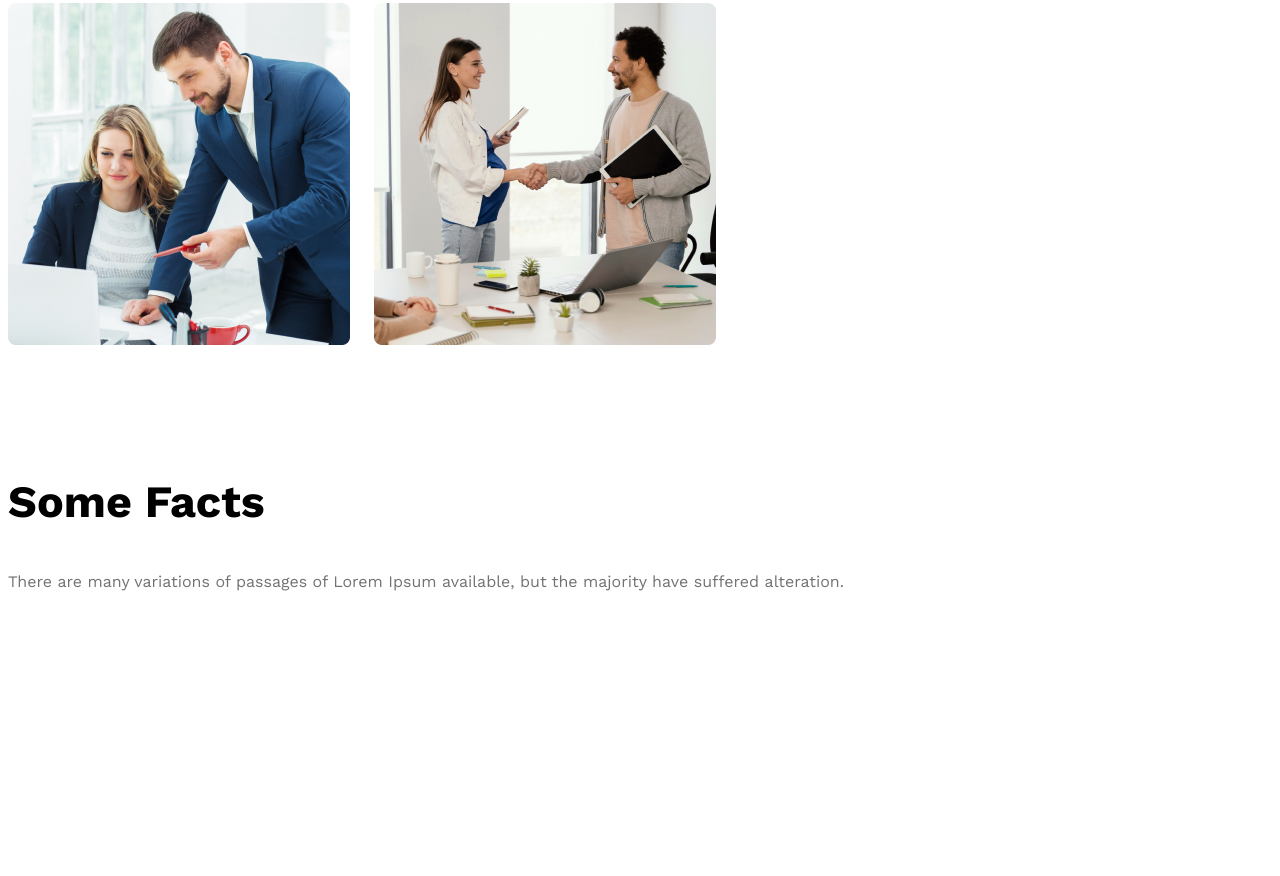
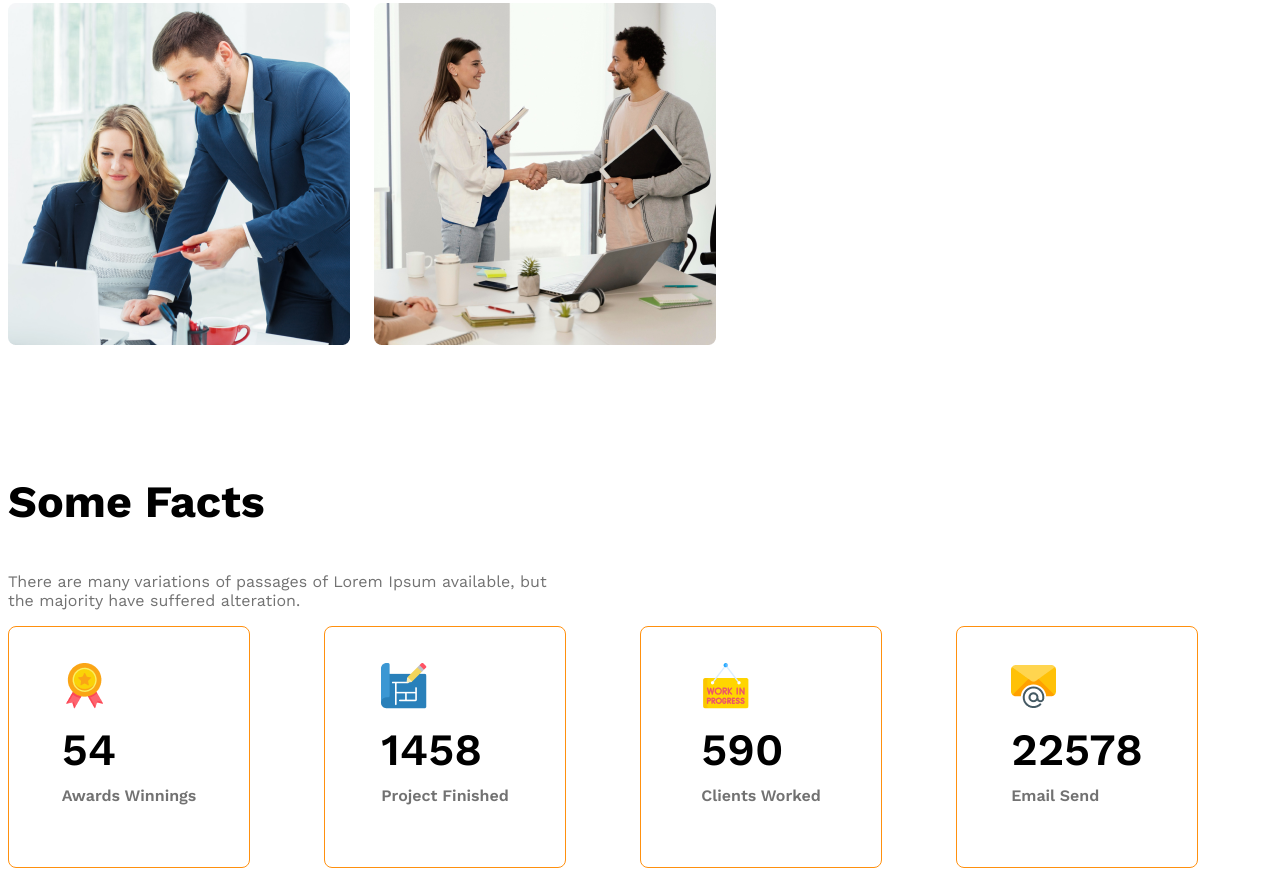
Before and after one commit to zarin857/g3-architect-website, a plain HTML site: page index.html in a window 1280 px wide. Shown: the part 1583-2459 px from the top of the page. Before the commit the page ends 2190 px from the top, so only its background shows below. Drawn offline with nearby package versions, Linux system fonts and the light colour scheme.

Commit message:
added feture-description and display flex

```diff
--- a/index.html
+++ b/index.html
@@ -50,8 +50,22 @@
     <!-- some facts -->
      <section class="some-facts">
         <h3 class="section-title">Some Facts</h3>
-        <p class="text-light-gray">There are many variations of passages of Lorem Ipsum available, but the majority have suffered alteration.</p>
-
+        <p class="text-light-gray fact-description">There are many variations of passages of Lorem Ipsum available, but the majority have suffered alteration.</p>
+        <div class="fact-container">
+            <div class="fact display-flex"><div><img src="images/icons/ribon.png" alt="" class="fact-icon">
+            <h4 class="fact-number">54</h4>
+            <h5 class="fact-name text-light-gray">Awards Winnings</h5></div></div>
+            <div class="fact display-flex">
+            <div><img src="images/icons/projects.png" alt="" class="fact-icon">
+            <h4 class="fact-number">1458</h4>
+            <h5 class="fact-name text-light-gray">Project Finished</h5></div></div>
+            <div class="fact display-flex"><div><img src="images/icons/customers.png" alt="" class="fact-icon">
+            <h4 class="fact-number">590</h4>
+            <h5 class="fact-name text-light-gray">Clients Worked</h5></div></div>
+            <div class="fact display-flex"><div><img src="images/icons/email.png" alt="" class="fact-icon">
+            <h4 class="fact-number">22578</h4>
+            <h5 class="fact-name text-light-gray">Email Send</h5></div></div>
+        </div>
      </section>
 </main>
 <footer></footer>
--- a/styles/architect.css
+++ b/styles/architect.css
@@ -122,6 +122,33 @@ main > section{
     gap: 24px;
 
 }
+/* some facts related style */
+.fact-container{
+    display: grid;
+   grid-template-columns: repeat(4, 1fr);
+}
+.fact{
+    border: 1px solid #FF900E;
+    width: 240px;
+    height: 240px;
+    border-radius: 8px;
+    justify-content: center;
+    align-items: center;
+}
+.fact-number{
+   font-weight: 600;
+   font-size: 2.8rem;
+   margin-top: 10px;
+   margin-bottom: 10px;
+}
+.fact-name{
+    font-weight: 600;
+    font-size: 1rem;
+    margin-top: 10px;
+    }
+.fact-description{
+    max-width: 540px;
+}
 
 @media screen and (max-width:576px) {
     .navbar,
```
